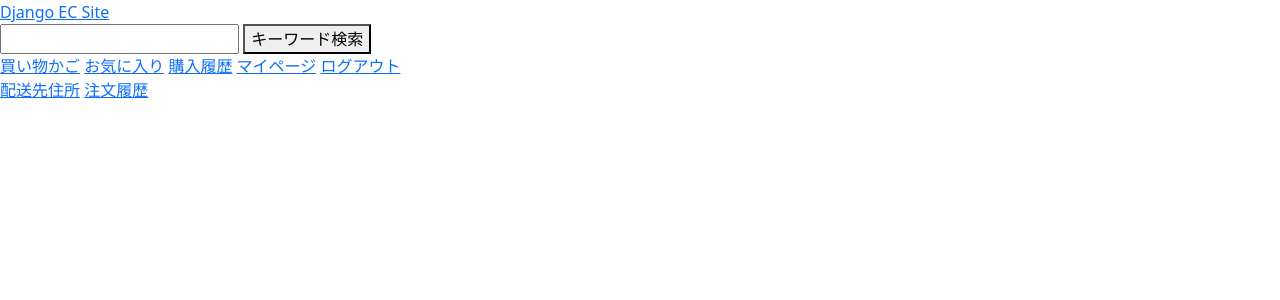
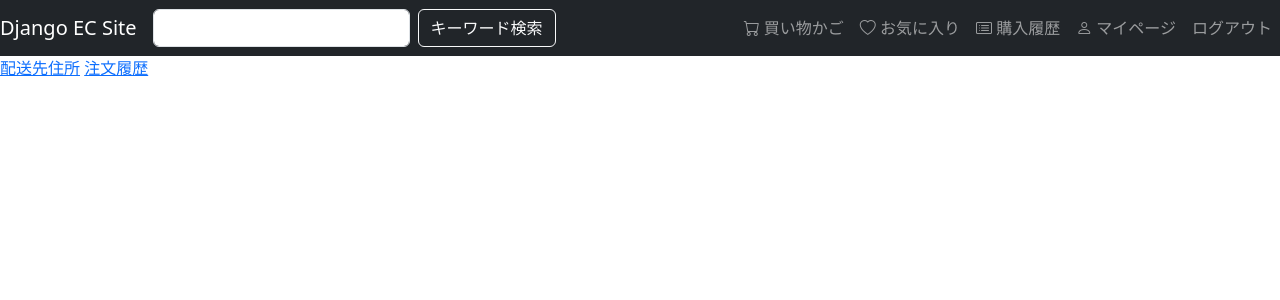
Before and after one commit to BtJ-gogo/django-ec, a Django app: page /accounts/ in a window 1280 px wide. Shown: the top 300 px of the page. Run offline with Django 5.2, Linux system fonts and the light colour scheme; the visitor is signed in with stand-in values (Sample User, id 1).

Commit message:
feat: add navbar

```diff
--- a/templates/base.html
+++ b/templates/base.html
@@ -9,22 +9,29 @@
         <link rel="stylesheet" href="https://cdn.jsdelivr.net/npm/bootstrap-icons@1.11.3/font/bootstrap-icons.min.css">
     </head>
     <body>
-        <div id="header">
-            <span class="logo"><a href="{% url "products:book_list" %}">Django EC Site</a></span>
-            <form method="get">
-                <input type="text" name="search" value="{{ request.GET.search }}" />
-                <button type="submit">キーワード検索</button>
-            </form>
-            <a href="{% url "carts:cart" %}">買い物かご</a>
-            <a href="{% url "accounts:favorite_list" %}">お気に入り</a>
-            <a href="{% url "accounts:order_history" %}">購入履歴</a>
-            <a href="{% url "accounts:mypage" %}">マイページ</a>
-            {% if user.is_authenticated %}
-            <a href="{% url "account_logout" %}">ログアウト</a>
-            {% else %}
-            <a href="{% url "account_login" %}">ログイン</a>
-            {% endif %}
-        </div>
+        <nav class="navbar navbar-dark bg-dark navbar-expand-md">
+            <a href="{% url "products:book_list" %}" class="navbar-brand">Django EC Site</a>
+            <button class="navbar-toggler" data-bs-toggle="collapse" data-bs-target="#navLinks">
+                <span class="navbar-toggler-icon"></span>
+            </button>
+            <div class="collapse navbar-collapse" id="navLinks">
+                <form class="d-flex" method="get">
+                    <input class="form-control me-2" type="search" name="search" value="{{ request.GET.search }}" />
+                    <button class="btn btn-outline-light text-nowrap"type="submit">キーワード検索</button>
+                </form>
+                <div class="navbar-nav ms-auto">
+                    <a href="{% url "carts:cart" %}" class="nav-item nav-link"><i class="bi bi-cart"></i> 買い物かご</a>
+                    <a href="{% url "accounts:favorite_list" %}" class="nav-item nav-link"><i class="bi bi-heart"></i> お気に入り</a>
+                    <a href="{% url "accounts:order_history" %}" class="nav-item nav-link"><i class="bi bi-card-list"></i> 購入履歴</a>
+                    <a href="{% url "accounts:mypage" %}" class="nav-item nav-link"><i class="bi bi-person"></i> マイページ</a>
+                    {% if user.is_authenticated %}
+                    <a href="{% url "account_logout" %}" class="nav-item nav-link">ログアウト</a>
+                    {% else %}
+                    <a href="{% url "account_login" %}" class="nav-item nav-link">ログイン</a>
+                    {% endif %}
+                </div>
+            </div>
+        </nav>
         <div id="content">
             {% block content %}
             {% endblock %}
```
